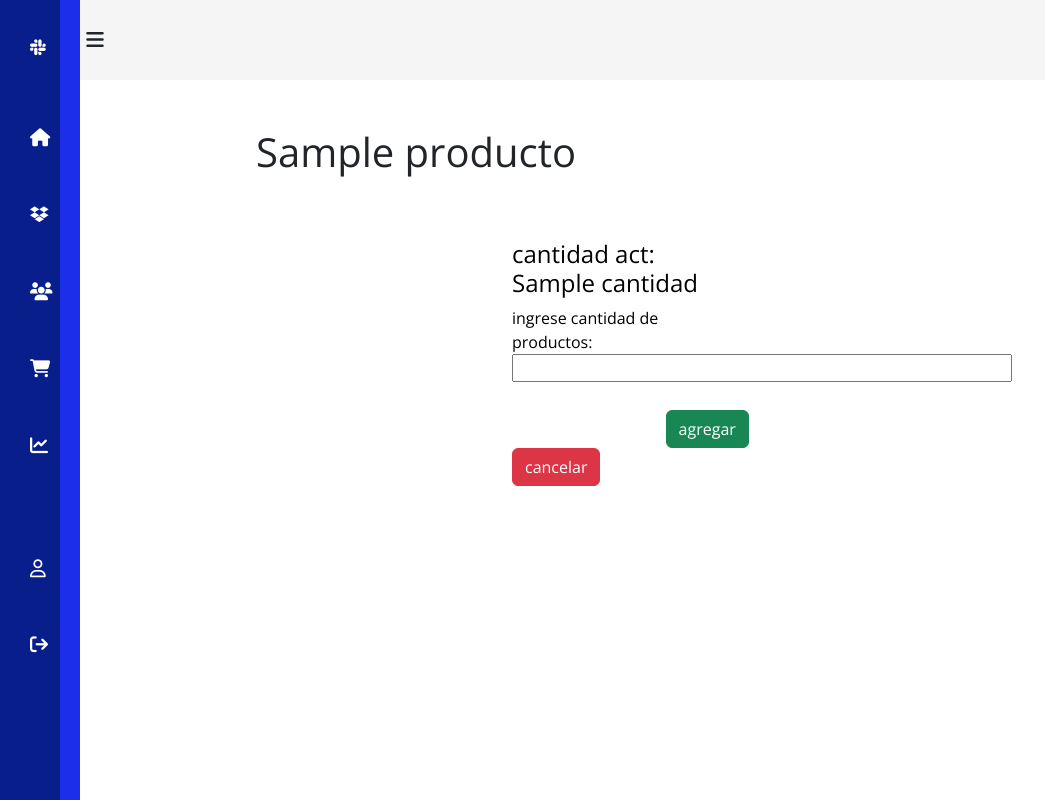
After one commit to juanj72/ACS_azure, a Django app: template aplicacion/templates/agregar_cantidad.html in a window 1280 px wide. The commit adds this page. Shown: the whole page, without its empty margins (0-1045 px from the left). Run offline with Django 3.2, Linux system fonts and the light colour scheme; the template is opened without the code that fills it: most values are stand-ins (such as "Sample title", 1, 10 or a date in 2020); some libraries are stand-ins or nearby versions.

Commit message:
agregacion venta>agregar>cantidad, alerts sweet

```diff
--- /dev/null
+++ b/aplicacion/templates/agregar_cantidad.html
@@ -0,0 +1,90 @@
+{%extends "index.html"%}{%block content%}
+<body>
+    <script src="//cdn.jsdelivr.net/npm/sweetalert2@11"></script>
+
+
+
+
+    <h1>{{producto.Nombre_producto}}</h1>
+    <div class="formulario">
+        <h4>cantidad act: {{producto.cantidad}}</h4>
+
+        {% if valid %}
+
+        <script>
+                Swal.fire(
+                'Se ha agregado la cantidad',
+                'da click para continuar',
+                'success'
+                )
+
+        </script>
+
+
+
+
+
+         <a href="{% url 'ver_producto' %}" class="btn btn-warning"> volver a productos</a>
+        {%else%}
+        <form action="" method="POST">
+            {%csrf_token%}
+            <label for="">ingrese cantidad de productos:</label>
+            <input type="number" name="cantidad" required>
+
+
+
+
+            <!-- <input class="btn btn-success" type="submit" value="Actualizar"> -->
+            <button class="btn btn-success" type="submit">agregar</button>
+            <a class="btn btn-danger" href="{% url 'ver_producto' %}">cancelar</a>
+            <!-- <a href="{%url 'ver_producto'%}" class="btn btn-danger">cancelar</a> -->
+
+        </form>
+
+        {%endif%}
+
+
+
+    </div>
+    <style>
+        .formulario input{
+            display: block;
+            margin-bottom: 5%;
+            justify-content: center;
+            width: 500px;
+
+        }
+        .formulario{
+            width: 50%;
+            color: rgb(0, 0, 0);
+            margin-top: 5%;
+            justify-content: center;
+            padding-left: 35%;
+            padding-bottom: 5%;
+
+
+        }
+        .formulario button{
+            margin-left: 80%;
+            margin-top: 10%;
+        }
+        .formulario h2{
+           color: rgb(0, 0, 0);
+        }
+
+        body{
+            background-color: rgb(255, 255, 255);
+
+        }
+        h1{
+           margin-top: 10%;
+           margin-bottom: 0%;
+           margin-left: 20%;
+
+        }
+
+    </style>
+
+
+</body>
+{%endblock%}
--- a/aplicacion/templates/verpro.html
+++ b/aplicacion/templates/verpro.html
@@ -94,7 +94,7 @@
             <td>{{prod.cantidad}}</td>
             <td><a class="btn btn-primary" href="{%url 'modal_editar' prod.id %}">Editar</a></td>
             <!-- <td><a href="{%url 'eliminar' prod.id %}" class="btn btn-danger">eliminar</a> </td> -->
-            <td><a href="" class="btn btn-success">agregar cantidad</a> </td>
+            <td><a href="{% url 'agregar_cantidad' prod.id %}" class="btn btn-success">agregar cantidad</a> </td>
 
 
           </tr>
--- a/aplicacion/urls.py
+++ b/aplicacion/urls.py
@@ -18,7 +18,8 @@ urlpatterns=[
     #path('cerrar_sesion',views.cerrar_sesion,name="cerrar_sesion"),
     path('anular',views.anulacion,name="anular"),
     path('listado_productos_vent',views.total_productos,name="total_productos_vendidos"),
-    path('rango_fechas',views.fechas_rango,name='rango_fechas')
+    path('rango_fechas',views.fechas_rango,name='rango_fechas'),
+    path('agregar_cantidad/<int:id>',views.agregar_cantidad,name='agregar_cantidad')
 
 
 
```
Also changed, not shown: aplicacion/views.py (+24 -0 lines).
